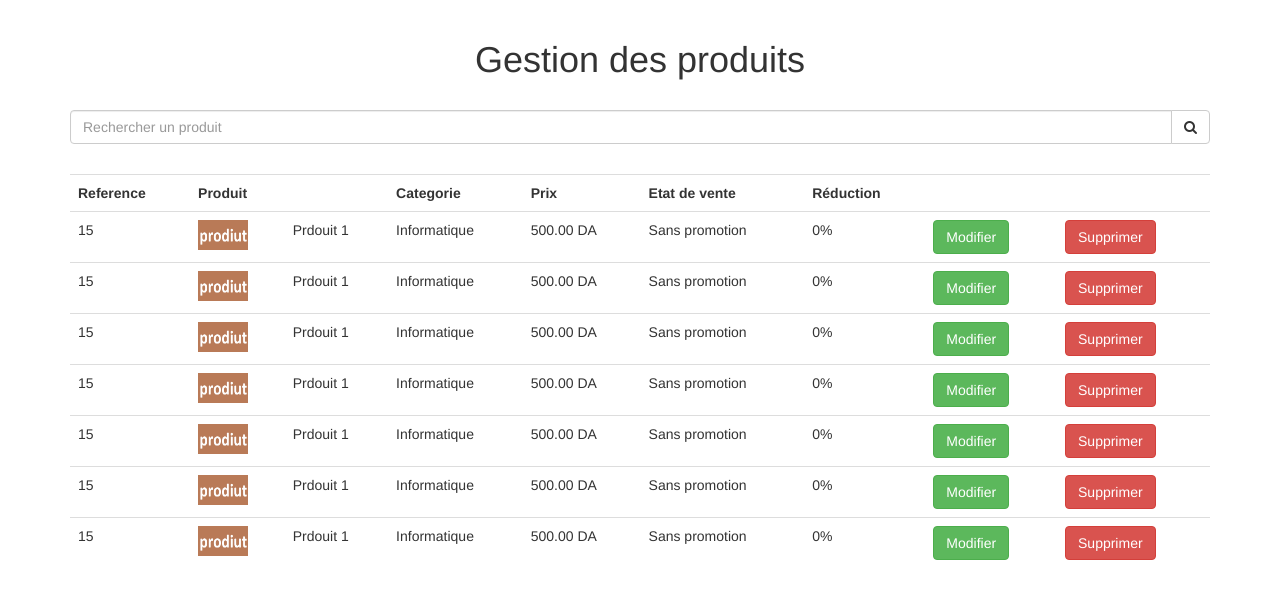
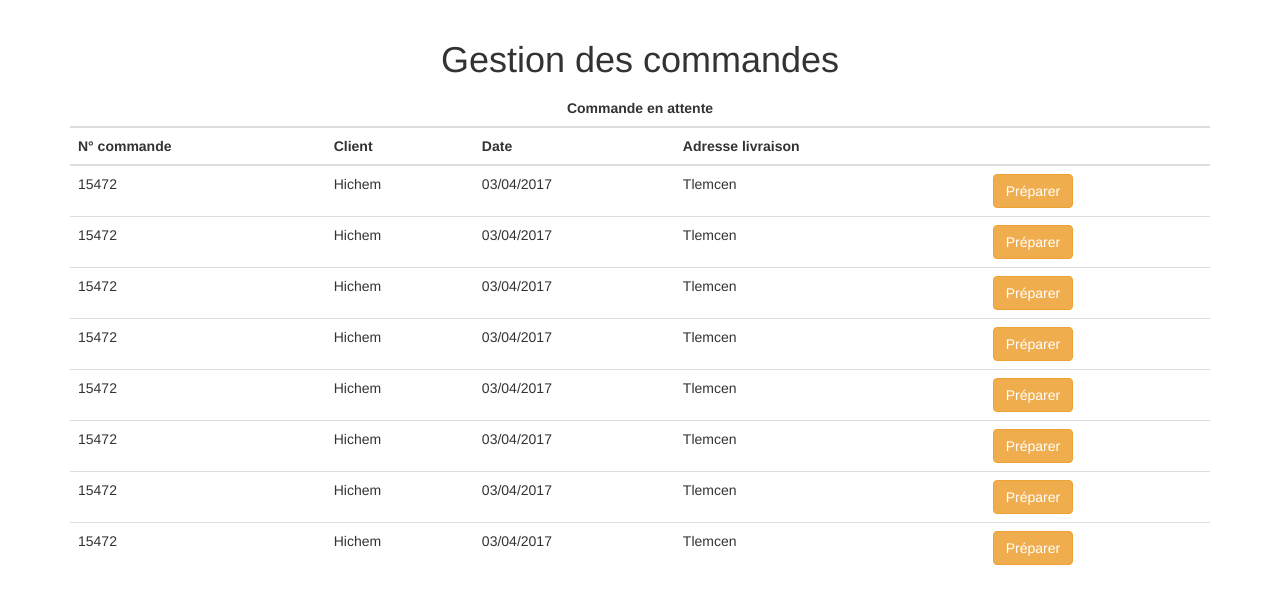
Before and after one commit to yacine17/PFEecommerceWebSite, a PHP site: page / in a window 1280 px wide. Shown: the part 52-656 px from the top of the page. Run offline with PHP 8.4, Linux system fonts and the light colour scheme.

Commit message:
Gestion commande

```diff
--- a/Dynamic/admin/index.php
+++ b/Dynamic/admin/index.php
@@ -7,7 +7,7 @@
  */
 require 'pages/templates/header.php';
 require 'pages/templates/navbar.php';
-require 'pages/gestionProduit.php';
+require 'pages/gestionCommande.php';
 
 
 require 'pages/templates/footer.php';
--- /dev/null
+++ b/Dynamic/admin/pages/gestionCommande.php
@@ -0,0 +1,160 @@
+<?php
+/**
+ * Created by PhpStorm.
+ * User: Yacine
+ * Date: 03/04/2017
+ * Time: 19:00
+ */?>
+<div class="gestionCommande">
+    <div class="container">
+        <h1 class="text-center">Gestion des commandes</h1>
+        <table class="table">
+            <thead>
+                <tr>
+                    <th class="text-center" colspan="5">Commande en attente</th>
+                </tr>
+                <tr>
+                    <th>N° commande</th>
+                    <th>Client</th>
+                    <th>Date</th>
+                    <th>Adresse livraison</th>
+                    <th></th>
+                </tr>
+            </thead>
+            <tbody>
+                <tr>
+                    <td>15472</td>
+                    <td>Hichem</td>
+                    <td>03/04/2017</td>
+                    <td>Tlemcen</td>
+                    <td><button type="button" class="btn btn-warning" data-toggle="modal" data-target="#detailCommande">
+                            Préparer
+                        </button>
+                    </td>
+                </tr>
+                <tr>
+                    <td>15472</td>
+                    <td>Hichem</td>
+                    <td>03/04/2017</td>
+                    <td>Tlemcen</td>
+                    <td><button type="button" class="btn btn-warning" data-toggle="modal" data-target="#detailCommande">
+                            Préparer
+                        </button>
+                    </td>
+                </tr>
+                <tr>
+                    <td>15472</td>
+                    <td>Hichem</td>
+                    <td>03/04/2017</td>
+                    <td>Tlemcen</td>
+                    <td><button type="button" class="btn btn-warning" data-toggle="modal" data-target="#detailCommande">
+                            Préparer
+                        </button>
+                    </td>
+                </tr>
+                <tr>
+                    <td>15472</td>
+                    <td>Hichem</td>
+                    <td>03/04/2017</td>
+                    <td>Tlemcen</td>
+                    <td><button type="button" class="btn btn-warning" data-toggle="modal" data-target="#detailCommande">
+                            Préparer
+                        </button>
+                    </td>
+                </tr>
+                <tr>
+                    <td>15472</td>
+                    <td>Hichem</td>
+                    <td>03/04/2017</td>
+                    <td>Tlemcen</td>
+                    <td><button type="button" class="btn btn-warning" data-toggle="modal" data-target="#detailCommande">
+                            Préparer
+                        </button>
+                    </td>
+                </tr>
+                <tr>
+                    <td>15472</td>
+                    <td>Hichem</td>
+                    <td>03/04/2017</td>
+                    <td>Tlemcen</td>
+                    <td><button type="button" class="btn btn-warning" data-toggle="modal" data-target="#detailCommande">
+                            Préparer
+                        </button>
+                    </td>
+                </tr>
+                <tr>
+                    <td>15472</td>
+                    <td>Hichem</td>
+                    <td>03/04/2017</td>
+                    <td>Tlemcen</td>
+                    <td><button type="button" class="btn btn-warning" data-toggle="modal" data-target="#detailCommande">
+                            Préparer
+                        </button>
+                    </td>
+                </tr>
+                <tr>
+                    <td>15472</td>
+                    <td>Hichem</td>
+                    <td>03/04/2017</td>
+                    <td>Tlemcen</td>
+                    <td><button type="button" class="btn btn-warning" data-toggle="modal" data-target="#detailCommande">
+                            Préparer
+                        </button>
+                    </td>
+                </tr>
+            </tbody>
+        </table>
+        <!--Start Modal-->
+        <div class="modal fade" id="detailCommande" tabindex="-1" role="dialog">
+            <div role="document" class="modal-dialog">
+                <div class="modal-content">
+                    <div class="modal-header">
+                        <button type="button" class="close" data-dismiss="modal" aria-label="Close">
+                            <span aria-hidden="true">&times;</span>
+                        </button>
+                        <h2 class="text-center">Détails Commande n° 15</h2>
+                    </div>
+                    <div class="modal-body">
+                        <table class="table text-center">
+                            <tr>
+                                <th>Produit</th>
+                                <th>Quantité commandée</th>
+                                <th>Quantité restante</th>
+                                <th>Disponibilité</th>
+                            </tr>
+                            <tr>
+                                <td>Prdouit azesq</td>
+                                <td>15</td>
+                                <td>100</td>
+                                <td>Disponible</td>
+                            </tr>
+                            <tr>
+                                <td>Prdouit azesq</td>
+                                <td>15</td>
+                                <td>100</td>
+                                <td>Disponible</td>
+                            </tr>
+                            <tr>
+                                <td>Prdouit azesq</td>
+                                <td>15</td>
+                                <td>100</td>
+                                <td>Disponible</td>
+                            </tr>
+                            <tr>
+                                <td>Prdouit azesq</td>
+                                <td>15</td>
+                                <td>100</td>
+                                <td>Disponible</td>
+                            </tr>
+                        </table>
+                    </div>
+                    <div class="modal-footer">
+                        <button type="button" class="btn btn-default" data-dismiss="modal">Reporter</button>
+                        <button type="button" class="btn btn-primary">Valider</button>
+                    </div>
+                </div>
+            </div>
+        </div>
+        <!--End Modal-->
+    </div>
+</div>
```
